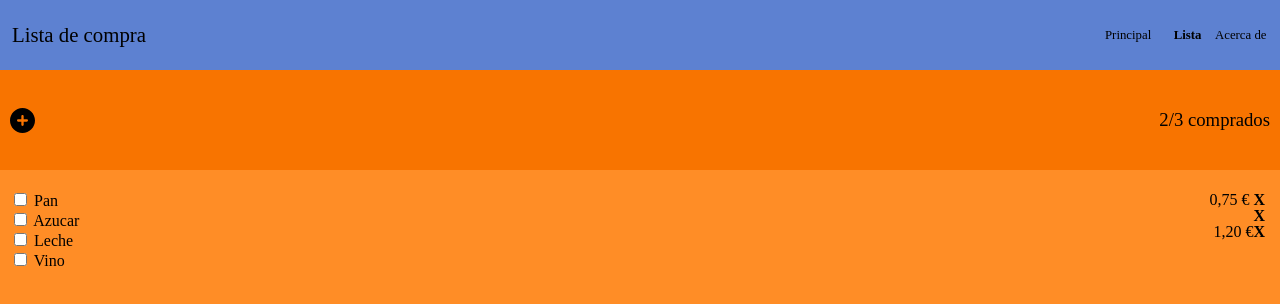
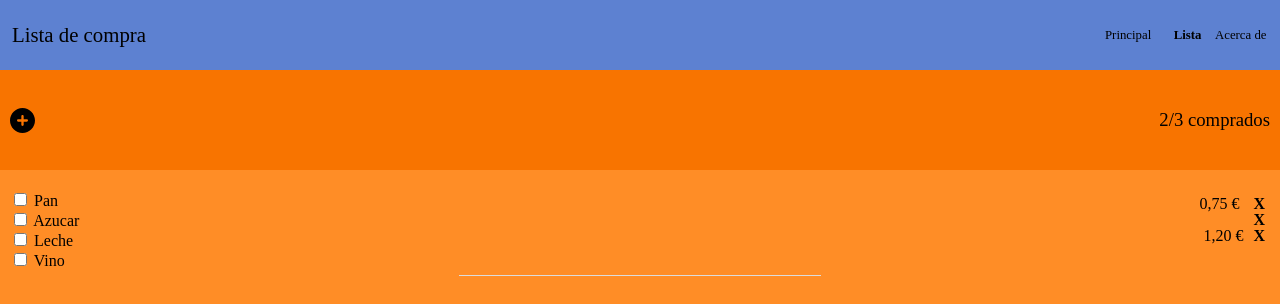
Before and after one commit to BorisMichaelRandebrock/202204-W1CH4-boris-randebrock, a plain HTML site: page index.html in a window 1280 px wide. Drawn offline with Linux system fonts and the light colour scheme.

Commit message:
finished 49 index.html

```diff
--- a/index.css
+++ b/index.css
@@ -67,7 +67,7 @@ li {
   flex-direction: row;
   justify-content: space-between;
   padding-left: 10px;
-  height: 120px;
+  height: 105px;
 }
 section.items {
   display: flex;
@@ -80,6 +80,7 @@ form {
 }
 span {
   font-weight: bold;
+  padding-left: 10px;
 }
 .precios {
   display: flex;
@@ -87,12 +88,16 @@ span {
   justify-content: flex-start;
   align-items: flex-end;
   padding-right: 15px;
-  margin-top: 21px;
+  margin-top: 25px;
 }
 p {
   height: 16px;
   margin: 0%;
 }
+.line {
+  width: 362px;
+  border-bottom: 1px solid gainsboro;
+}
 /* main > section {
   background-color: #f87400;
 } */
--- a/index.html
+++ b/index.html
@@ -19,13 +19,10 @@
         </ul>
       </header>
       <section class="resume">
-        <!-- <i class="fa-solid fa-circle-plus"></i> -->
         <img src="circle-plus-solid.svg" alt="el simbolo plus" width="25px" />
         <h3>2/3 comprados</h3>
       </section>
-      <!-- <div> -->
       <section class="items">
-        <!-- <button></button><button></button><button></button><button></button> -->
         <form>
           <input type="checkbox" name="item1" value="pan" />
           <label for="item1">Pan</label><br />
@@ -35,10 +32,6 @@
           <label for="item3">Leche</label><br />
           <input type="checkbox" name="item4" value="vino" />
           <label for="item4">Vino</label><br />
-          <!-- <form action="checkbox" value="">Pan</form>
-            <form action="checkbox" value="">Azucar</form>
-            <form action="checkbox" value="">Leche</form>
-            <form action="checkbox" value="">Vino</form> -->
         </form>
         <div class="precios">
           <p>0,75 € <span>X</span></p>
@@ -47,7 +40,7 @@
           <p></p>
         </div>
       </section>
-      <!-- </div> -->
+      <div class="line"></div>
       <section class="total"></section>
     </main>
   </body>
```
